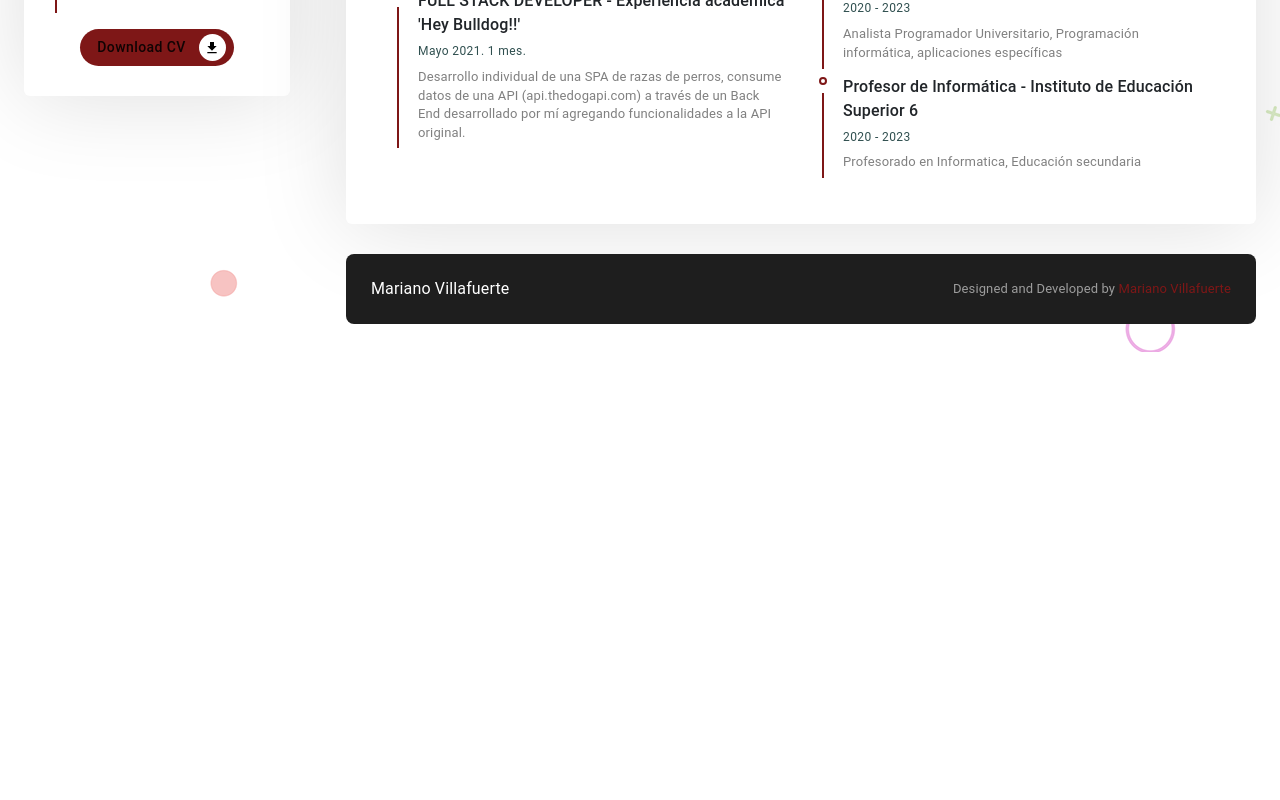
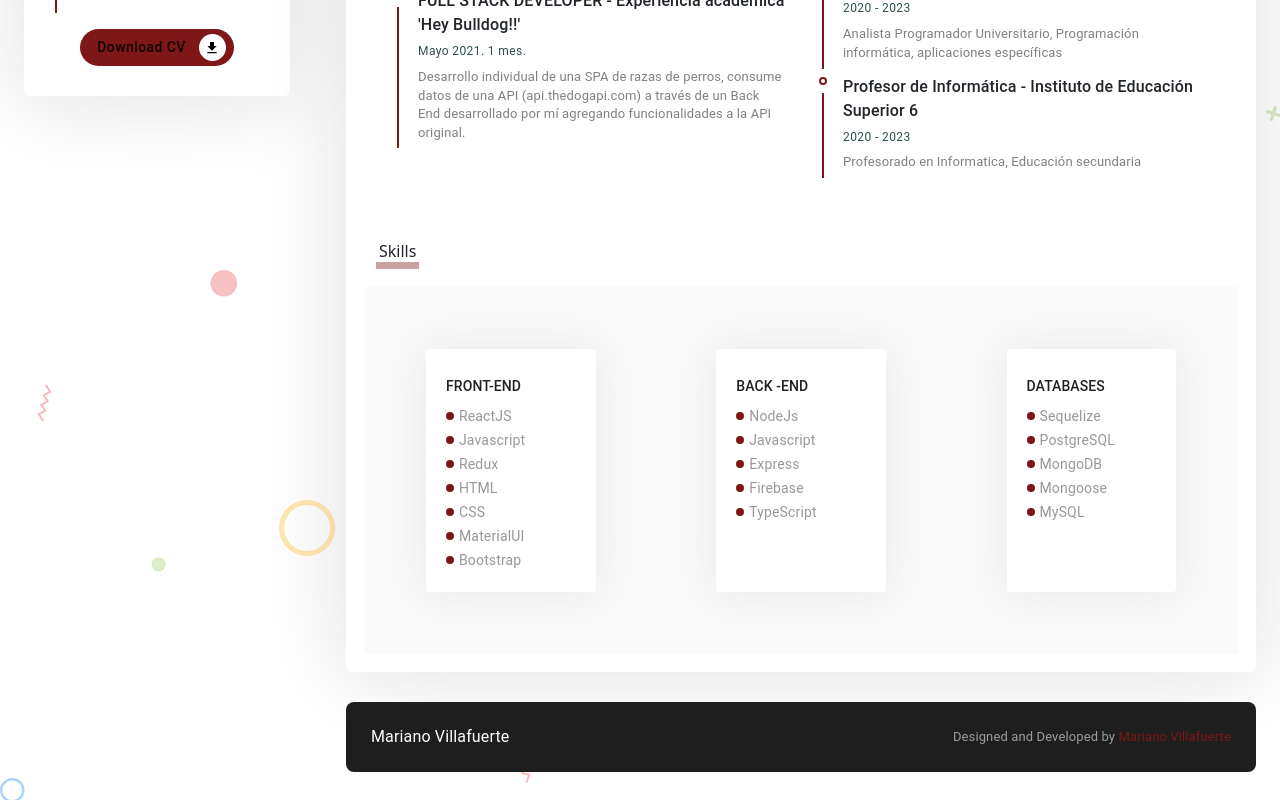
Before and after one commit to nitovill/Portfolio, a React (Create React App) app: page / in a window 1280 px wide. Shown: the part 767-1567 px from the top of the page. Before the commit the page ends 1119 px from the top, so only its background shows below. Built offline with nearby package versions, Linux system fonts and the light colour scheme.

Commit message:
Portfolio Skills

```diff
--- a/src/App.css
+++ b/src/App.css
@@ -58,3 +58,9 @@
   left: 0;
   background-color: var(--main-color);
 }
+.graybg {
+  background-color: #fafafa;
+}
+.p_50 {
+  padding: 50px !important;
+}
--- a/src/pages/Resume/Resume.css
+++ b/src/pages/Resume/Resume.css
@@ -17,3 +17,28 @@
   font-size: small;
   margin-top: 6px;
 }
+.skills {
+  border-radius: 8px;
+  padding: 20px;
+  box-shadow: 0px 0px 48px 0px rgba(4, 6, 4, 0.08) !important;
+  min-height: 186px;
+  height: 100%;
+}
+.skills .skill_title {
+  font-size: 14px !important;
+  font-weight: 500 !important;
+  line-height: 35px;
+}
+.skills .skill_description {
+  display: flex;
+  align-items: center;
+  color: #989898 !important;
+  font-weight: 400 !important;
+  line-height: 18px !important;
+}
+.skills .skill_description .timeline_dot {
+  background-color: var(--main-color) !important;
+  border-color: var(--main-color) !important;
+  padding: 2px;
+  margin-right: 5px !important;
+}
--- a/src/pages/Resume/Resume.jsx
+++ b/src/pages/Resume/Resume.jsx
@@ -1,8 +1,8 @@
 import React from "react";
 import "./Resume.css";
 import { Grid } from "@material-ui/core";
-import { Typography } from "@material-ui/core";
-import { TimelineItem, TimelineContent } from "@material-ui/lab";
+import { Typography, Paper } from "@material-ui/core";
+import { TimelineItem, TimelineContent, TimelineDot } from "@material-ui/lab";
 import CustomTimeline, {
   CustomTimelineSeparator,
 } from "../../components/Timeline/Timeline";
@@ -26,7 +26,7 @@ const Resume = () => {
         </Grid>
       </Grid>
       {/* Education and experiences */}
-      <Grid container className="section">
+      <Grid container className="section pb_45">
         <Grid item className="section_title mb_30">
           <span></span>
           <h6 className="section_title_text">Resume</h6>
@@ -85,7 +85,34 @@ const Resume = () => {
         </Grid>
       </Grid>
       {/* Skills */}
-      <Grid container className="section"></Grid>
+
+      <Grid item className="section_title mb_30">
+        <span></span>
+        <h6 className="section_title_text">Skills</h6>
+      </Grid>
+
+      <Grid
+        container
+        spacing={3}
+        justify="space-between"
+        className="section graybg pb_45 p_50"
+      >
+        {resumeData.skills.map((skill) => (
+          <Grid item xs={12} sm={6} md={3}>
+            <Paper elevation={0} className="skills">
+              <Typography variant="h6" className="skill_title">
+                {skill.title}
+              </Typography>
+              {skill.description.map((e) => (
+                <Typography variant="body2" className="skill_description">
+                  <TimelineDot variant={"outlined"} className="timeline_dot" />
+                  {e}
+                </Typography>
+              ))}
+            </Paper>
+          </Grid>
+        ))}
+      </Grid>
       {/* Contact */}
       <Grid container className="section"></Grid>
     </>
--- a/src/utils/resumeData.js
+++ b/src/utils/resumeData.js
@@ -56,4 +56,32 @@ export default {
       description: "Profesorado en Informatica, Educación secundaria",
     },
   ],
+  skills: [
+    {
+      title: "FRONT-END",
+      description: [
+        "ReactJS",
+        "Javascript",
+        "Redux",
+        "HTML",
+        "CSS",
+        "MaterialUI",
+        "Bootstrap",
+      ],
+    },
+    {
+      title: "BACK -END",
+      description: [
+        "NodeJs",
+        "Javascript",
+        "Express",
+        "Firebase",
+        "TypeScript",
+      ],
+    },
+    {
+      title: "DATABASES",
+      description: ["Sequelize", "PostgreSQL", "MongoDB", "Mongoose", "MySQL"],
+    },
+  ],
 };
```
